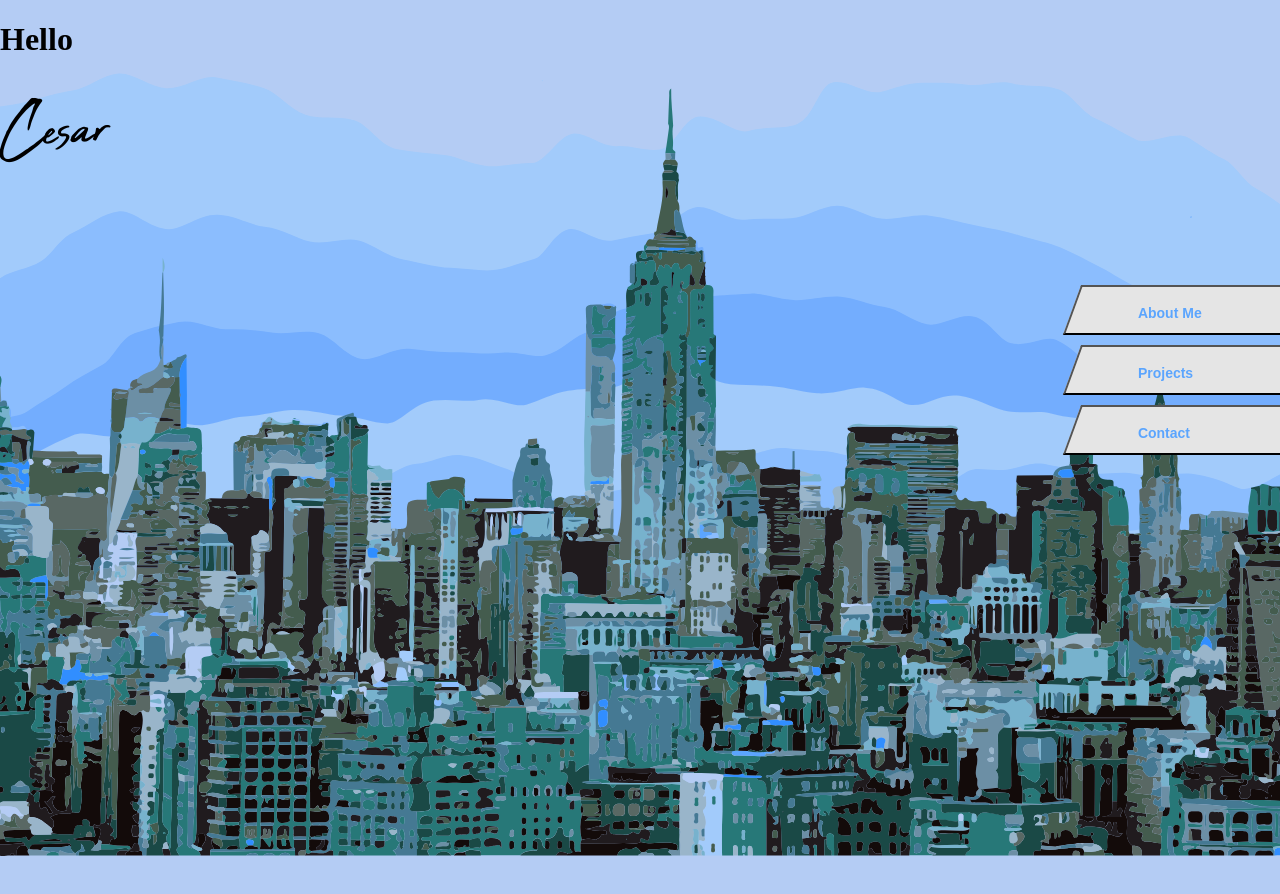
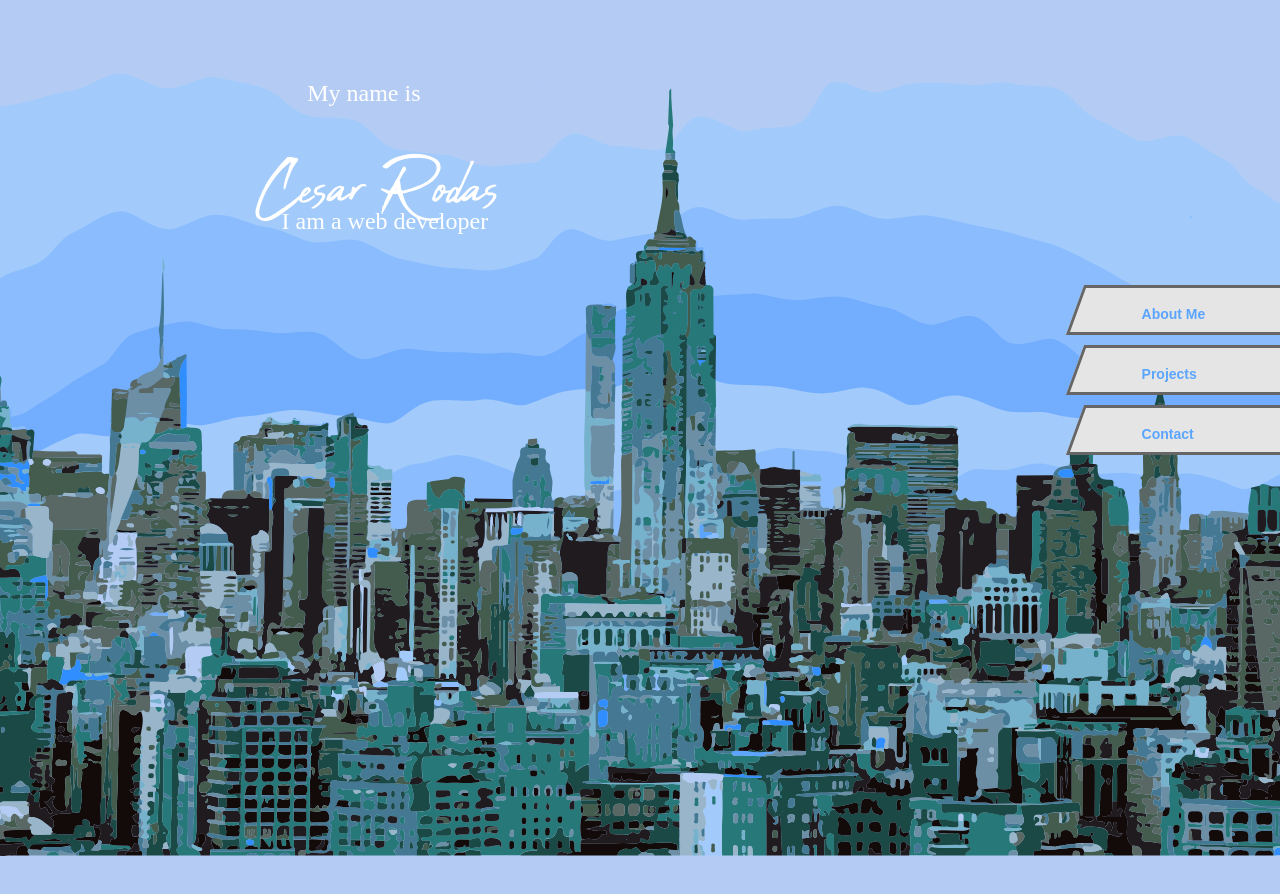
Before and after one commit to cesarrodas/portfolio21, a website: page public/index.html in a window 1280 px wide. Shown: the top 894 px of the page. Drawn offline with Linux system fonts and the light colour scheme.

Commit message:
updating home page

```diff
--- a/public/index.html
+++ b/public/index.html
@@ -8,19 +8,21 @@
   <link rel="stylesheet" href="style.css">
 </head>
 <body>
-  <div id="home">
-    <h1>Hello</h1>
+  <div id="loading"><h1>Loading...</h1></div>
+  <div id="home" style="display: none;">
     <img id="sky" src="assets/sky2-01.svg">
     <img id="city" src="assets/city.svg">
-    <span class="name">Cesar</span>
+    <span class="name-intro">My name is</span>
+    <span class="name">Cesar Rodas</span>
+    <span class="name-description">I am a web developer</span>
   </div>
-  <div id="about">
+  <div id="about" style="display: none;">
     <h1>About Me</h1>
   </div>
-  <div id="projects">
+  <div id="projects" style="display: none;">
     <h1>Projects</h1>
   </div>
-  <div id="contact">
+  <div id="contact" style="display: none;">
     <h1>Contact</h1>
   </div>
   <div id="menu">
--- a/public/main.js
+++ b/public/main.js
@@ -2,7 +2,12 @@ const home = document.getElementById("home")
 const about = document.getElementById("about")
 const projects = document.getElementById("projects")
 const contact = document.getElementById("contact")
+const loading = document.getElementById("loading")
+const menu = document.getElementById("menu")
 
+loading.style.display = "none"
+menu.style.display = "flex"
+home.style.display = "block"
 about.style.display = "none"
 projects.style.display = "none"
 contact.style.display = "none"
--- a/public/style.css
+++ b/public/style.css
@@ -29,12 +29,27 @@ html, body {
   z-index: -1;
   /* height: 50%; */
   left: -2px;
-  top: 20%;
+  /* top: 20%; */
+  bottom: 0;
+  height: 60%;
+}
+
+.name-intro {
+  font-family: overpass;
+  font-size: 24px;
+  color: white;
 }
 
 .name {
   font-size: 80px;
   font-family: abuget;
+  color: white;
+}
+
+.name-description {
+  font-family: overpass;
+  color: white;
+  font-size: 24px;
 }
 
 .button {
@@ -48,10 +63,19 @@ html, body {
   text-align: left;
   transform: skewX(-20deg);
   stroke: #666666;
-  stroke-width: 3px;
+  stroke-width: 6px;
+  border: solid #666666;
+  border-width: 3px;
   color: #5BA5FE;
   margin: 5px;
+  position: absolute;
+  right: -100px;
+}
 
+.button:hover {
+  background-color: #707070;
+  cursor: pointer;
+  color: white;
 }
 
 .button span {
@@ -65,6 +89,33 @@ html, body {
 
 @media (min-width: 992px) {
 
+  .name-intro {
+    font-family: overpass;
+    font-size: 24px;
+    color: white;
+    position: absolute;
+    left: 24%;
+    top: 10%;
+  }
+
+  .name {
+    font-size: 80px;
+    font-family: abuget;
+    color: white;
+    position: absolute;
+    left: 20%;
+    top: 139px;
+  }
+
+  .name-description {
+    font-family: overpass;
+    color: white;
+    font-size: 24px;
+    position: absolute;
+    left: 22%;
+    top: 26%;
+  }
+
   #menu {
     background-color: transparent;
     width: 16.66%;
@@ -76,8 +127,18 @@ html, body {
     align-items: center;
   }
 
+  .button:nth-child(3) {
+    top: 60px;
+  }
+
+  .button:nth-child(5) {
+    top: 120px;
+  }
+
   #menu-button-container {
     height: 30%;
+    width: 100%;
+    position: relative;
     /* display: flex;
     flex-wrap: wrap; */
   }
@@ -107,6 +168,8 @@ html, body {
     width: 101%;
     left: -2px;
     top: 20%;
+    bottom: unset;
+    height: unset;
     animation-name: moveCity;
     animation-duration: 2s;
     animation-delay: 500ms;
```
